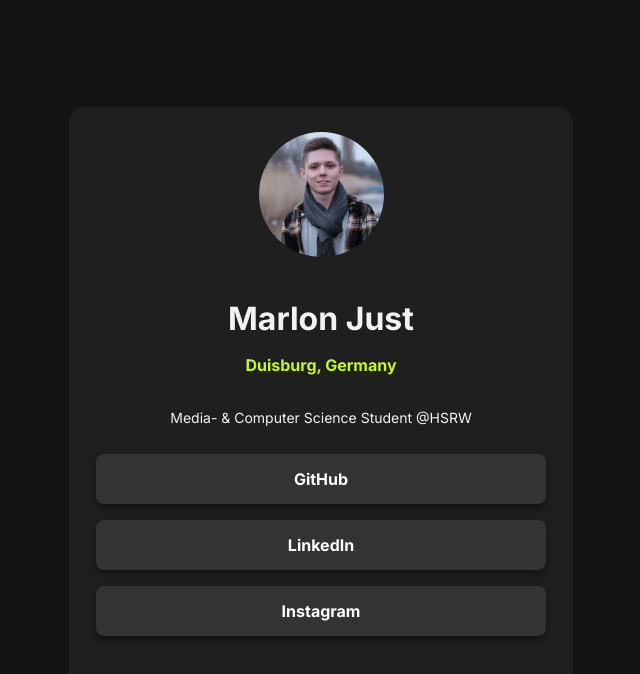
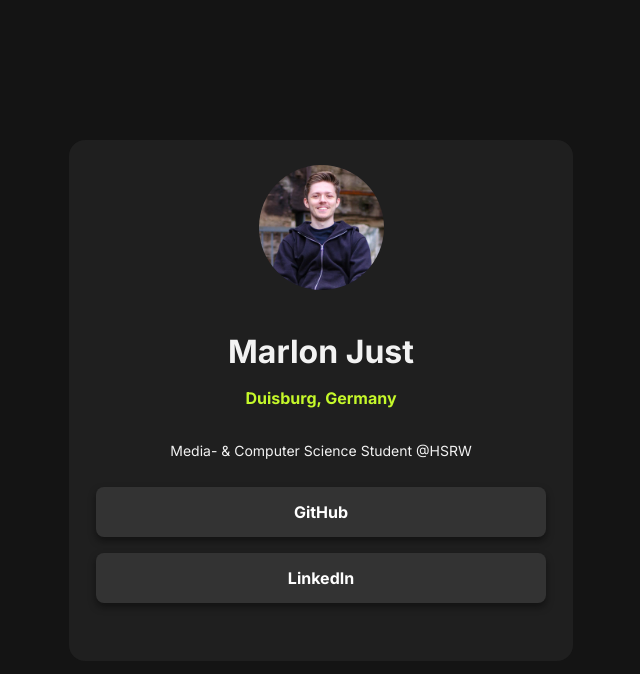
Before and after one commit to marlonjust/social-links, an Angular app: page / in a window 1280 px wide. Shown: the top 674 px of the page, without its empty margins (319-959 px from the left). Built offline with nearby package versions, Linux system fonts and the light colour scheme.

Commit message:
updated image

```diff
--- a/src/app/app.component.html
+++ b/src/app/app.component.html
@@ -1,13 +1,12 @@
 <div id="container">
   <div id="bg">
-    <img src="assets/ich.jpg" id="portrait">
+    <img src="assets/ich4.jpg" id="portrait">
     <p id="name">Marlon Just</p>
     <p id="location">Duisburg, Germany</p>
     <p id="quote">Media- & Computer Science Student &#64;HSRW</p>
     <div id="buttons">
       <app-button [text]="'GitHub'" href="https://www.github.com/marlonjust"></app-button>
       <app-button [text]="'LinkedIn'" href="https://www.linkedin.com/in/marlonjust/"></app-button>
-      <app-button [text]="'Instagram'" href="https://www.instagram.com/marlonjust/"></app-button>
     </div>
   </div>
 </div>
```
Also changed, not shown: src/assets/ich4.jpg (added).
